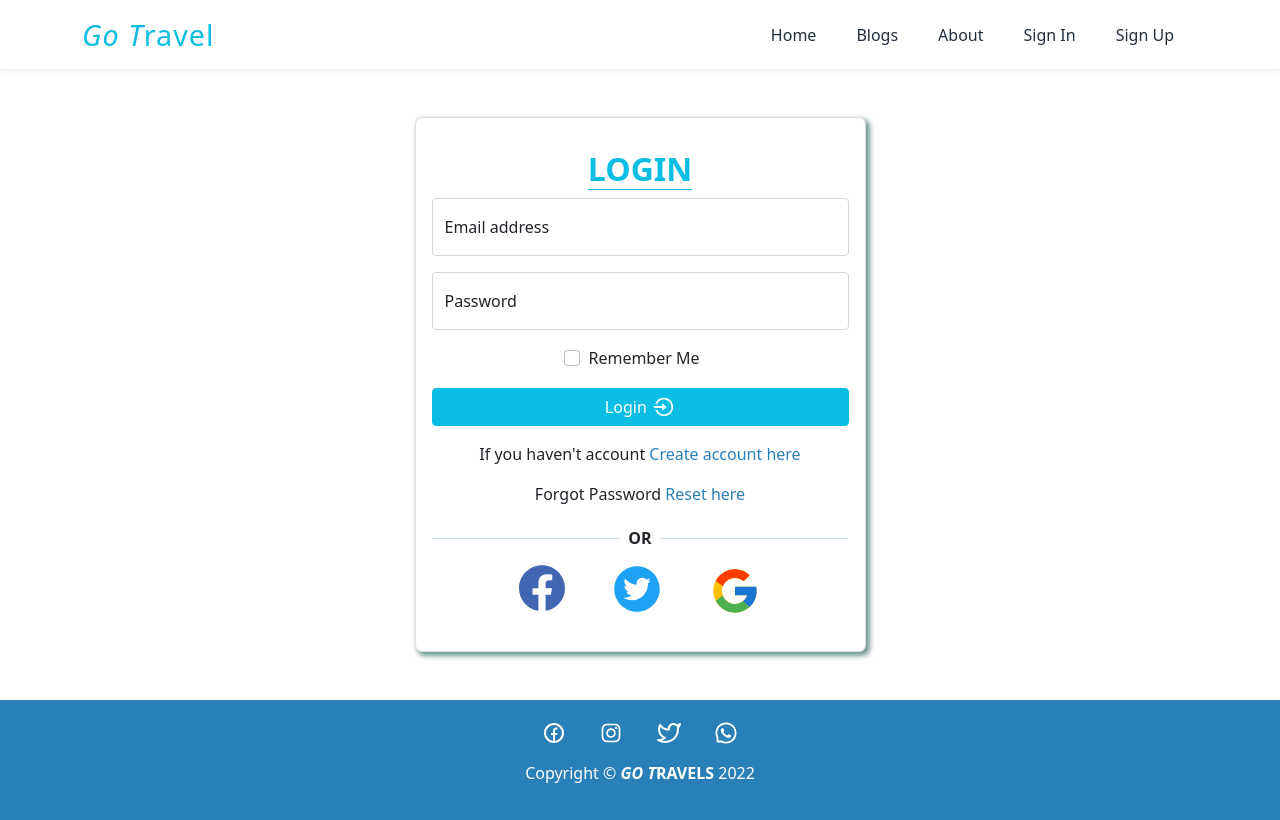
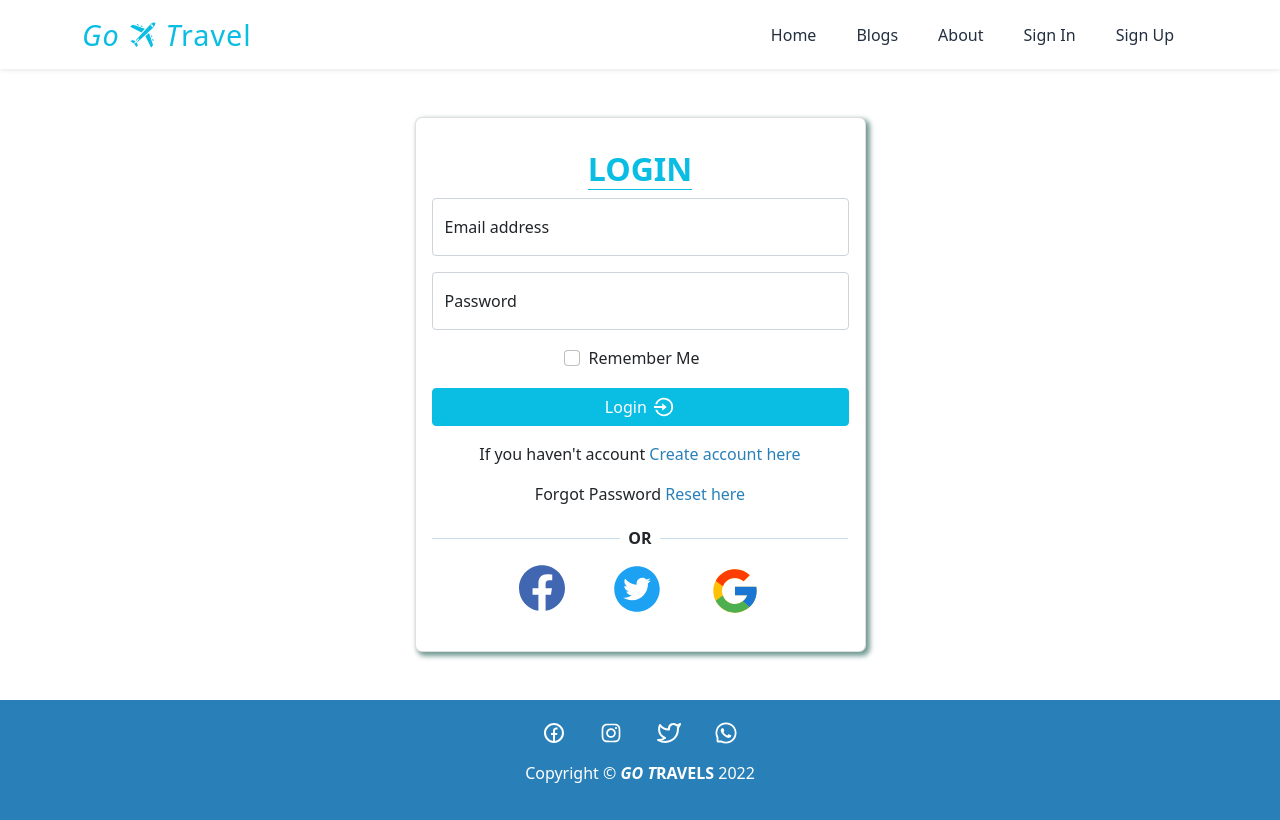
Before and after one commit to soumik9/go-travel-firebase, a React (Create React App) app: page /login in a window 1280 px wide. Built offline with nearby package versions, Linux system fonts and the light colour scheme; no server answers.

Commit message:
navbar logo added

```diff
--- a/src/pages/Auth/Login/Login.js
+++ b/src/pages/Auth/Login/Login.js
@@ -7,6 +7,7 @@ import SocialLogin from '../SocialLogin/SocialLogin';
 import { useSignInWithEmailAndPassword } from 'react-firebase-hooks/auth';
 import auth from '../../../firebase.init';
 import toast, { Toaster } from 'react-hot-toast';
+import Loading from '../../Shared/Loading/Loading';
 
 const Login = () => {
 
@@ -14,13 +15,15 @@ const Login = () => {
     let navigate = useNavigate();
 
     const [valueError, setValueError] = useState("");
-    const [signInWithEmailAndPassword, user] = useSignInWithEmailAndPassword(auth);
+    const [signInWithEmailAndPassword, user, loading] = useSignInWithEmailAndPassword(auth);
 
 
     useEffect( () => {
         let from = location.state?.from?.pathname || "/";
         if(user){ navigate(from, { replace: true }); }
     }, [user])
+
+    if(loading){ return <Loading></Loading> }
 
     const handleEmailPasswordLogin = (event) => {
         event.preventDefault();
--- a/src/pages/Shared/Header/Header.js
+++ b/src/pages/Shared/Header/Header.js
@@ -3,6 +3,7 @@ import React from 'react';
 import { Container, Nav, Navbar } from 'react-bootstrap';
 import { useAuthState } from 'react-firebase-hooks/auth';
 import { Link } from 'react-router-dom';
+import {GiCommercialAirplane} from 'react-icons/gi'
 import auth from '../../../firebase.init';
 import './header.css'
 
@@ -14,7 +15,7 @@ const Header = () => {
         <div>
             <Navbar expand="lg" className='shadow-sm'>
                 <Container>
-                    <Navbar.Brand as={Link} to="/"> <i>Go T</i>ravel</Navbar.Brand>
+                    <Navbar.Brand as={Link} to="/"> <i>Go <span><GiCommercialAirplane className='navbar-brand-icon' /></span> T</i>ravel </Navbar.Brand>
                     <Navbar.Toggle aria-controls="basic-navbar-nav" />
 
                     <Navbar.Collapse id="basic-navbar-nav">
--- a/src/pages/Shared/Header/header.css
+++ b/src/pages/Shared/Header/header.css
@@ -12,6 +12,12 @@
 .navbar-brand:hover{
     letter-spacing: 2px;
     transition: 1s ease-in;
+}
+
+.navbar-brand-icon{
+    position: relative;
+    top: -3px;
+
 }
 
 .nav-link{
--- a/src/pages/Shared/Loading/Loading.js
+++ b/src/pages/Shared/Loading/Loading.js
@@ -3,7 +3,7 @@ import Spinner from 'react-bootstrap/Spinner'
 
 const Loading = () => {
     return (
-        <div style={{ height: '400px' }} className='w-100 d-flex justify-content-center align-items-center'>
+        <div style={{ height: '467px' }} className='w-100 d-flex justify-content-center align-items-center'>
         <Spinner animation="border" role="status">
             <span className="visually-hidden">Loading...</span>
         </Spinner>
```
